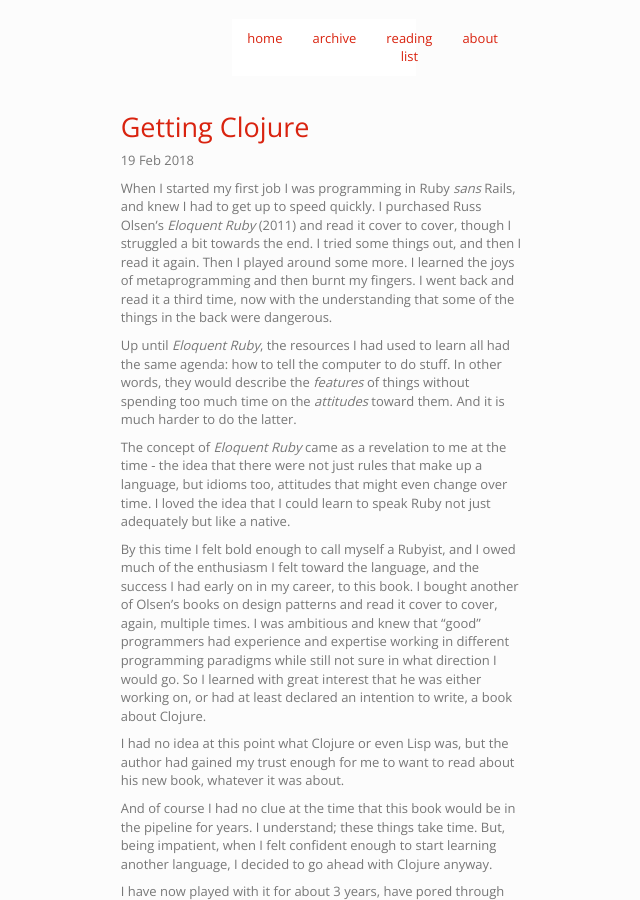
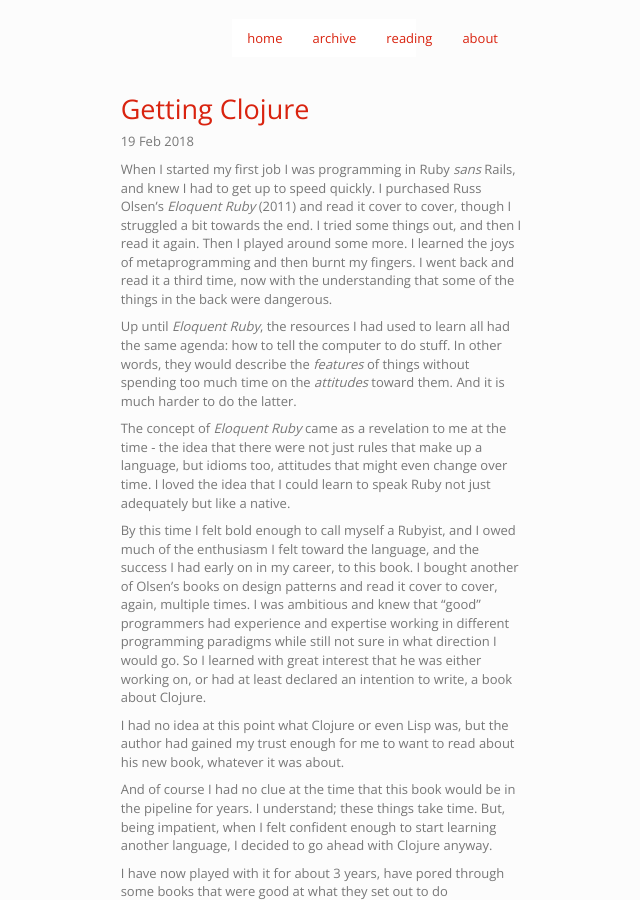
Before and after one commit to imtayadeway/imtayadeway.github.io, a Jekyll site: the page built from index.html, in a window 1280 px wide and 900 px high. Shown: the whole window, without its empty margins (316-956 px from the left). Built offline with Jekyll 4.4.1, drawn with Linux system fonts in a browser that asks for light colours; the list of posts is cut into pages by our own code.

Commit message:
s/reading-list/reading/

```diff
--- a/_layouts/default.html
+++ b/_layouts/default.html
@@ -24,7 +24,7 @@
           <ul class="nav navbar-default nav-justified nav-pills" role="navigation">
             <li><a href="/">home</a></li>
             <li><a href="/archive">archive</a></li>
-            <li><a href="/reading-list">reading list</a></li>
+            <li><a href="/reading-list">reading</a></li>
             <li><a href="/about">about</a></li>
           </ul>
         </div>
```
